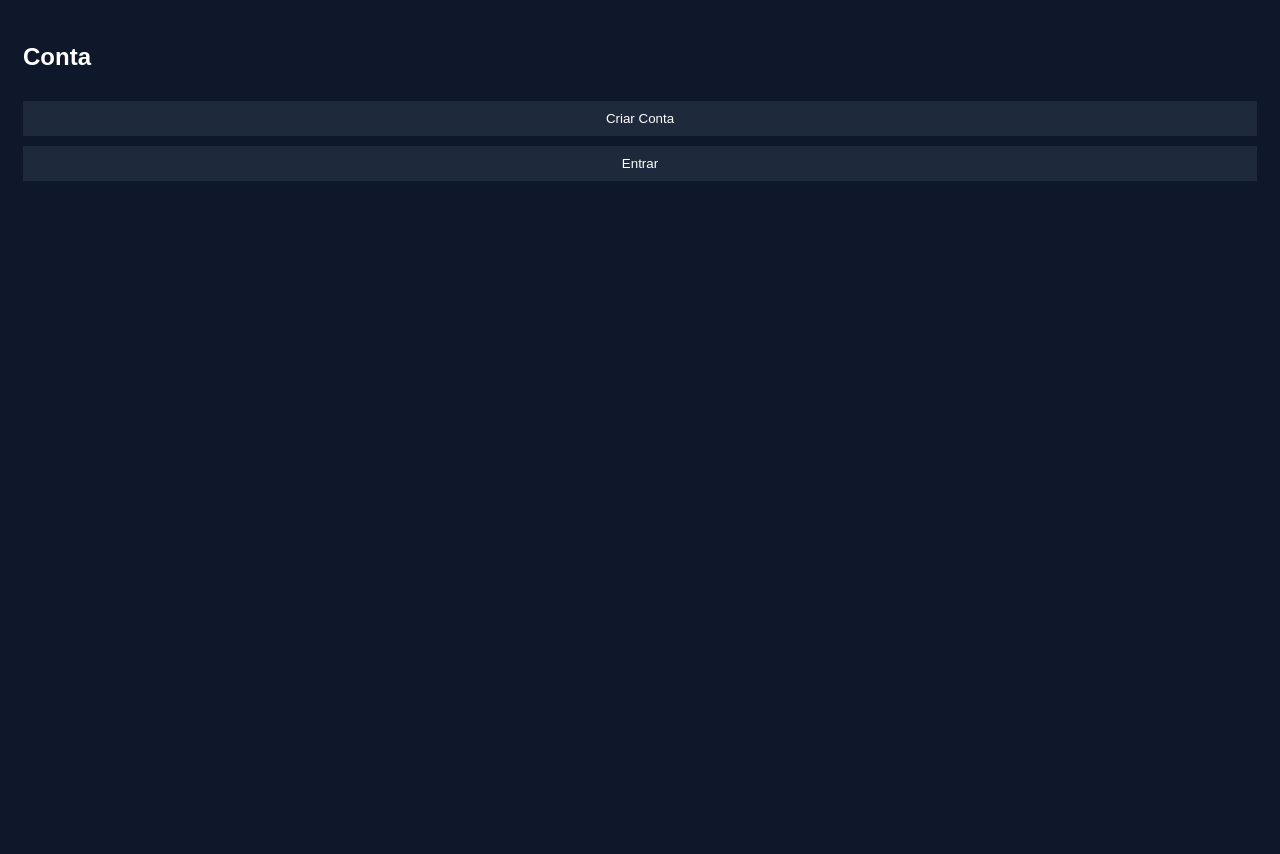
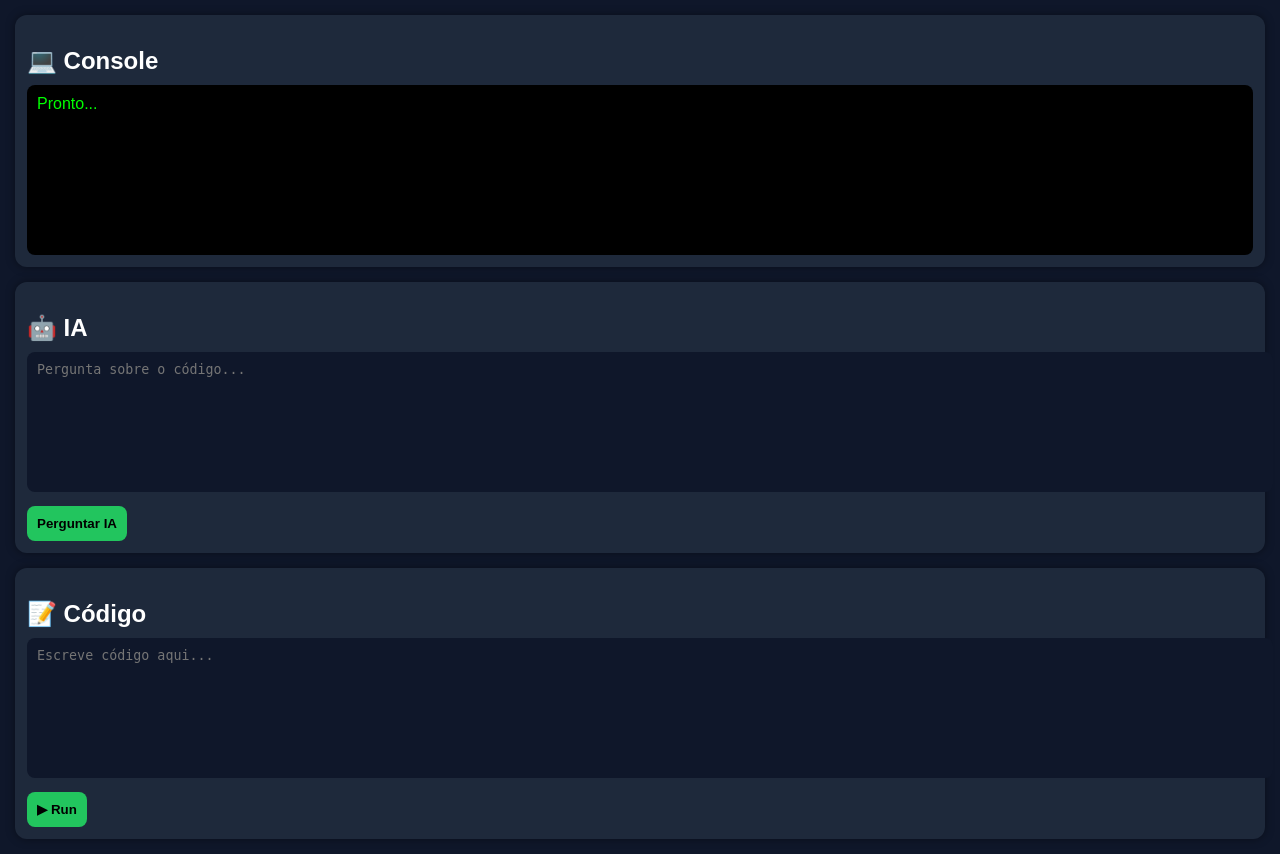
Before and after one commit to durklanez/inteligencia.app, a Flask app: page / in a window 1280 px wide. Before the commit the page ends 181 px from the top, so only its background shows below. Run offline with Flask 3, Linux system fonts and the light colour scheme.

Commit message:
Update index.html

```diff
--- a/templates/index.html
+++ b/templates/index.html
@@ -2,46 +2,72 @@
 <html lang="pt">
 <head>
 <meta charset="UTF-8">
-<meta name="viewport" content="width=device-width, initial-scale=1.0">
-<title>Inteligência App</title>
+<title>Editor Python</title>
 
 <style>
 body {
+    background: #0f172a;
     font-family: Arial;
-  background: #0f172a;
     color: white;
+    margin: 0;
+    padding: 0;
 }
 
 .container {
+    display: flex;
+    flex-direction: column;
+    gap: 15px;
     padding: 15px;
 }
 
-input, textarea, button {
+/* CAIXAS */
+.box {
+    background: #1e293b;
+    border-radius: 12px;
+    padding: 12px;
+    box-shadow: 0 0 10px rgba(0,0,0,0.4);
+}
+
+.box h2 {
+    margin-bottom: 10px;
+}
+
+/* TEXTAREA */
+textarea {
     width: 100%;
+    height: 120px;
+    border-radius: 8px;
+    border: none;
+    padding: 10px;
+    background: #0f172a;
+    color: #00ffcc;
+    resize: none;
+}
+
+/* CONSOLE */
+#console {
+    background: black;
+    color: #00ff00;
+    height: 150px;
+    overflow-y: auto;
+    padding: 10px;
+    border-radius: 8px;
+}
+
+/* BOTÕES */
+button {
     margin-top: 10px;
     padding: 10px;
+    border: none;
+    border-radius: 8px;
+    background: #22c55e;
+    color: black;
+    font-weight: bold;
+    cursor: pointer;
 }
 
-button {
-  background: #1e293b;
-  color: white;
-  border: none;
-}
-
-.hidden {
-  display: none;
-}
-
-pre {
-  background: black;
-  padding: 10px;
-}
-
-/* separação visual */
-.section {
-  border-top: 2px solid #334155;
-  margin-top: 20px;
-  padding-top: 10px;
+button:hover {
+    background: #16a34a;
 }
 </style>
 </head>
@@ -50,91 +76,71 @@ pre {
 
 <div class="container">
 
-<!-- HOME -->
-<div id="home">
-  <h2>Conta</h2>
-  <button onclick="mostrar('register')">Criar Conta</button>
-  <button onclick="mostrar('login')">Entrar</button>
+    <!-- 1️⃣ CONSOLE -->
+    <div class="box">
+        <h2>💻 Console</h2>
+        <div id="console">Pronto...</div>
     </div>
 
-<!-- LOGIN -->
-<div id="login" class="hidden">
-  <h2>Login</h2>
-  <input id="user" placeholder="Usuário">
-  <input id="pass" type="password">
-  <button onclick="login()">Entrar</button>
-  <button onclick="mostrar('home')">⬅ Voltar</button>
+    <!-- 2️⃣ IA -->
+    <div class="box">
+        <h2>🤖 IA</h2>
+        <textarea id="pergunta" placeholder="Pergunta sobre o código..."></textarea>
+        <button onclick="perguntarIA()">Perguntar IA</button>
     </div>
 
-<!-- REGISTER -->
-<div id="register" class="hidden">
-  <h2>Registrar</h2>
-  <input id="new_user">
-  <input id="new_pass" type="password">
-  <button onclick="registrar()">Criar Conta</button>
-  <button onclick="mostrar('home')">⬅ Voltar</button>
-</div>
-
-<!-- MENU -->
-<div id="menu" class="hidden">
-  <h2>Escolha o modo</h2>
-  <button onclick="mostrar('aprendiz')">👨‍🎓 Aprendiz</button>
-  <button onclick="mostrar('linguagens')">💼 Profissional</button>
-  <button onclick="mostrar('home')">🚪 Sair</button>
-</div>
-
-<!-- APRENDIZ -->
-<div id="aprendiz" class="hidden">
-  <h2>IA 🤖</h2>
-
-  <div id="chatBox" style="background:#020617; height:200px; overflow:auto;"></div>
-
-  <input id="chatInput" placeholder="Escreve aqui...">
-  <button onclick="responderIA()">Enviar</button>
-
-  <button onclick="mostrar('menu')">⬅ Voltar</button>
-</div>
-
-<!-- LINGUAGENS -->
-<div id="linguagens" class="hidden">
-  <h2>Escolhe linguagem</h2>
-  <button onclick="abrirEditor('JavaScript')">JavaScript</button>
-  <button onclick="abrirEditor('Python')">Python</button>
-  <button onclick="abrirEditor('HTML')">HTML</button>
-  <button onclick="mostrar('menu')">⬅ Voltar</button>
-</div>
-
-<!-- EDITOR -->
-<div id="editor" class="hidden">
-  <h2 id="tituloLinguagem"></h2>
-
-  <!-- 1️⃣ CÓDIGO -->
-  <div class="section">
-    <h3>📝 Código</h3>
+    <!-- 3️⃣ CÓDIGO -->
+    <div class="box">
+        <h2>📝 Código</h2>
         <textarea id="codigo" placeholder="Escreve código aqui..."></textarea>
         <button onclick="executar()">▶ Run</button>
     </div>
 
-  <!-- 2️⃣ CONSOLE -->
-  <div class="section">
-    <h3>📟 Console</h3>
-    <pre id="console"></pre>
 </div>
 
-  <!-- 3️⃣ IA -->
-  <div class="section">
-    <h3>🤖 IA</h3>
-    <textarea id="iaInput" placeholder="Pergunta sobre o código..."></textarea>
-    <button onclick="perguntarIA()">Perguntar IA</button>
-    <pre id="iaResposta"></pre>
-  </div>
+<script>
+function executar() {
+    let codigo = document.getElementById("codigo").value;
+    let consoleBox = document.getElementById("console");
 
-  <button onclick="mostrar('linguagens')">⬅ Voltar</button>
-</div>
+    consoleBox.innerHTML = "Executando...\n";
 
-</div>
+    fetch("/run", {
+        method: "POST",
+        headers: {
+            "Content-Type": "application/json"
+        },
+        body: JSON.stringify({ code: codigo })
+    })
+    .then(res => res.json())
+    .then(data => {
+        consoleBox.innerHTML += data.output;
+    })
+    .catch(err => {
+        consoleBox.innerHTML += "\nErro: " + err;
+    });
+}
 
-<script src="{{ url_for('static', filename='script.js') }}"></script>
+function perguntarIA() {
+    let pergunta = document.getElementById("pergunta").value;
+    let consoleBox = document.getElementById("console");
+
+    fetch("/ia", {
+        method: "POST",
+        headers: {
+            "Content-Type": "application/json"
+        },
+        body: JSON.stringify({ pergunta: pergunta })
+    })
+    .then(res => res.json())
+    .then(data => {
+        consoleBox.innerHTML += "\n\n" + data.resposta;
+    })
+    .catch(err => {
+        consoleBox.innerHTML += "\nErro IA: " + err;
+    });
+}
+</script>
 
 </body>
 </html>
```
Lines whose indentation alone changed are shown as unchanged.
